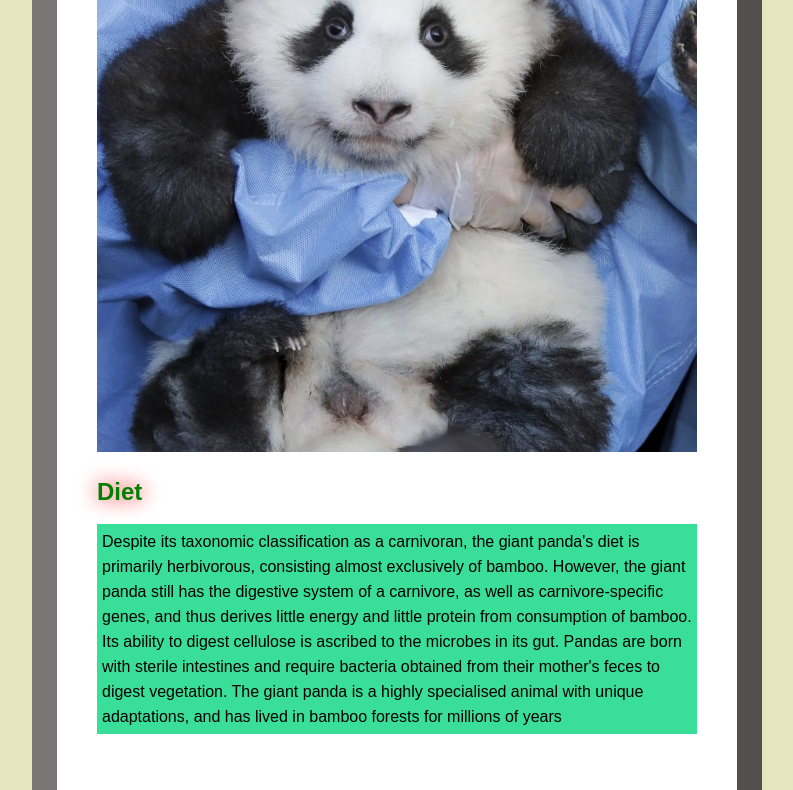
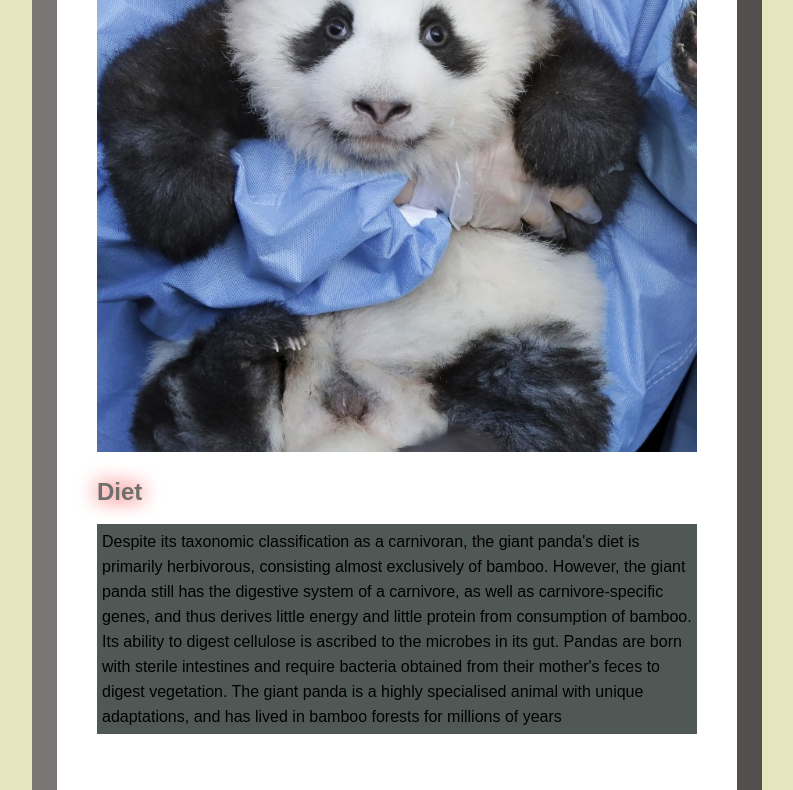
Before and after one commit to anceling/GiantPanda, a plain HTML site: page index.html in a window 1280 px wide. Shown: the part 1217-2007 px from the top of the page, without its empty margins (243-1036 px from the left). Drawn offline with Linux system fonts and the light colour scheme.

Commit message:
Try gray

```diff
--- a/pandastyle.css
+++ b/pandastyle.css
@@ -26,10 +26,10 @@ h1 {
 
 h1,h2 {
     text-shadow: 0px 0px 20px #ec0b0b;
-    color:green;
+    color:rgb(109, 112, 109);
 }
 
 p{
-    background: #39de98;
+    background: #505855;
     padding: 5px;
 }
```
